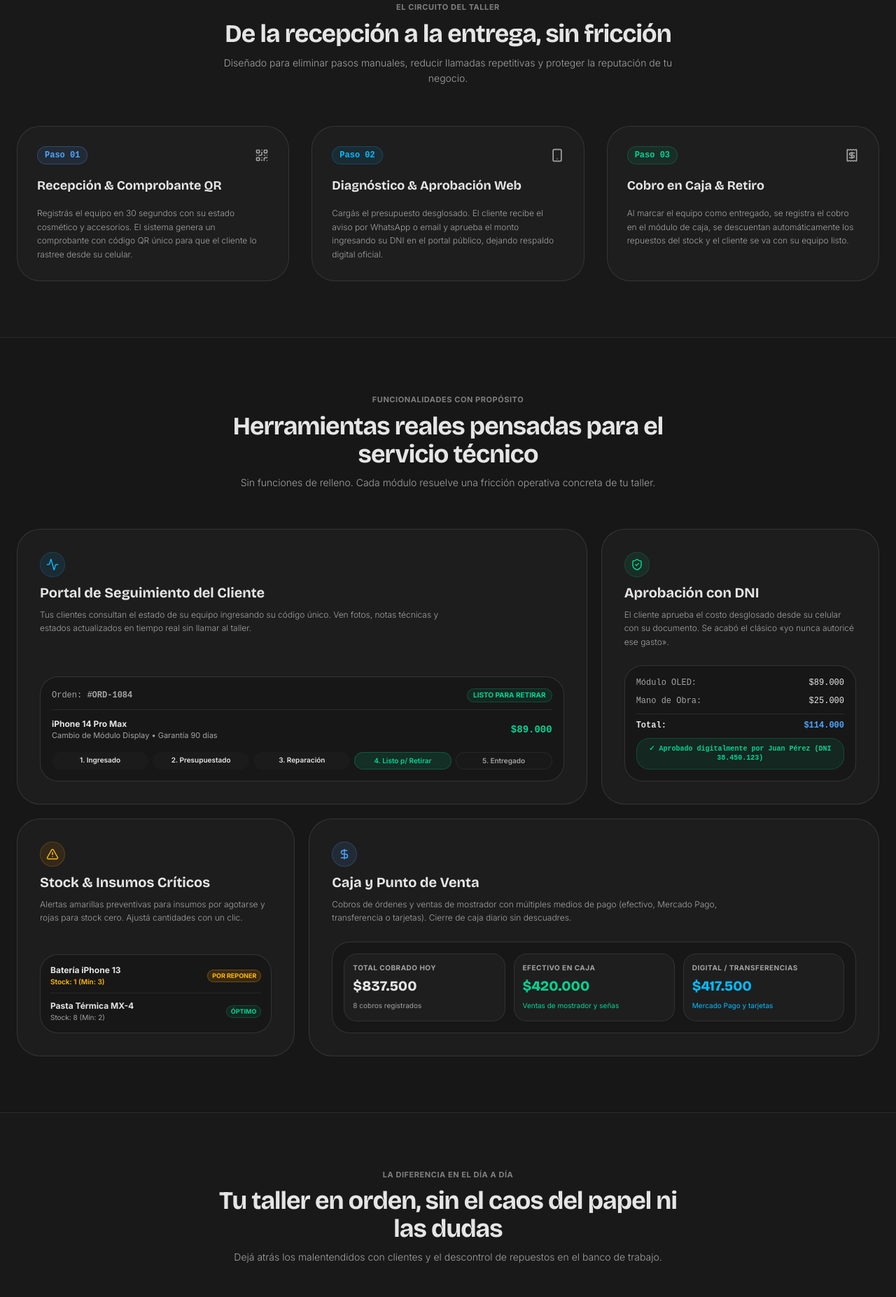
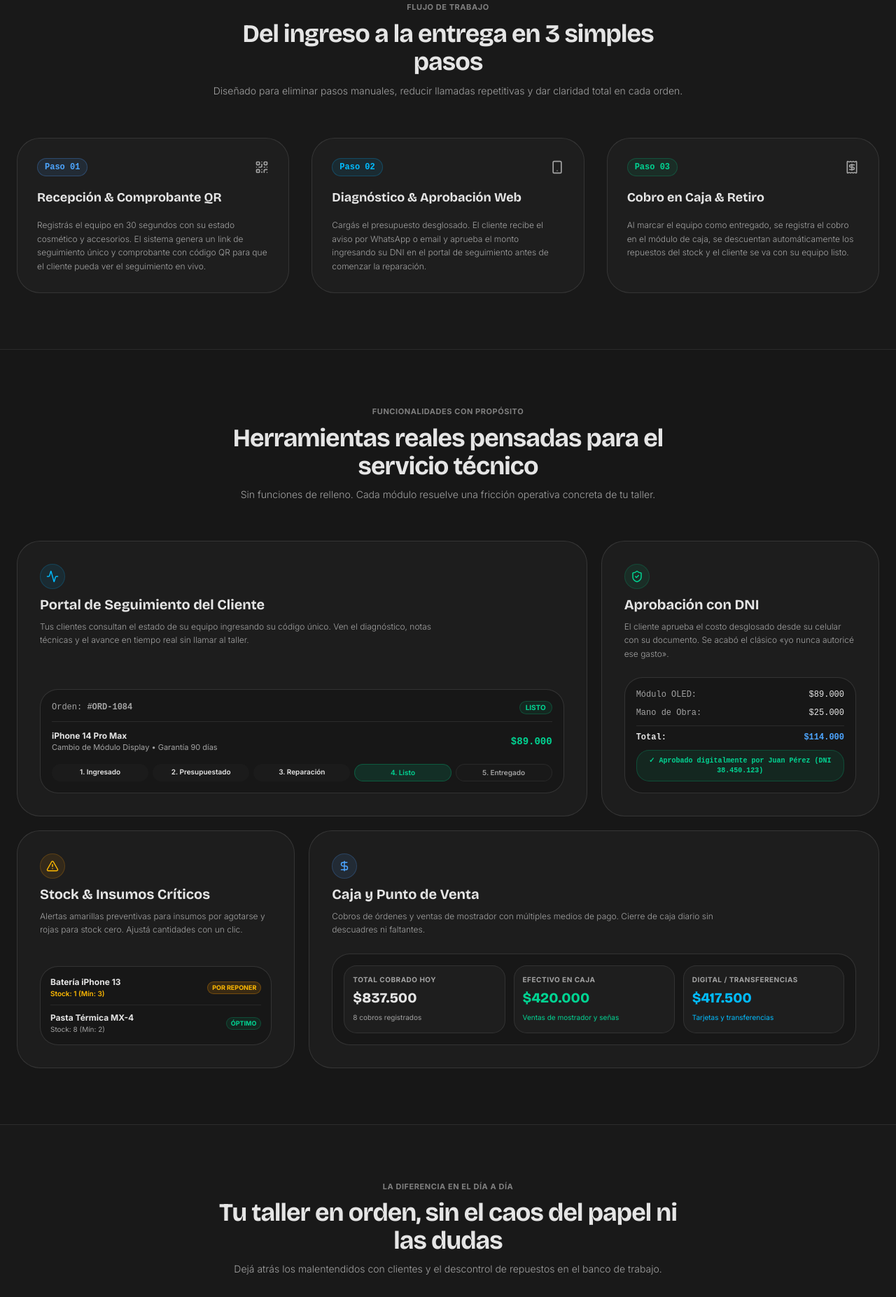
Before and after one commit to ejow78/TallerIII, a React (Vite) app in the folder frontend/: page / in a window 1280 px wide. Shown: the part 880-2734 px from the top of the page at 70% size. Built offline with nearby package versions, Linux system fonts and the light colour scheme.

Commit message:
feat(landing): refine workflow titles, clean stepper labels, remove Mercado Pago, and center comparison CTA

```diff
--- a/frontend/src/views/public/LandingPage.jsx
+++ b/frontend/src/views/public/LandingPage.jsx
@@ -233,18 +233,18 @@ export default function LandingPage() {
         </div>
       </section>
 
-      {/* SECCIÓN 2: EL CIRCUITO DEL TALLER EN 3 PASOS (STORYTELLING LINEAL) */}
+      {/* SECCIÓN 2: FLUJO DE TRABAJO EN 3 PASOS */}
       <section className="py-20 px-6 bg-card/15 border-t border-border/50 relative z-10">
         <div className="max-w-7xl mx-auto space-y-14">
           <div className="text-center max-w-2xl mx-auto space-y-2.5">
             <span className="text-[11px] font-bold uppercase tracking-wider text-muted-foreground/75 block">
-              El Circuito del Taller
+              Flujo de Trabajo
             </span>
             <h2 className="font-outfit text-3xl sm:text-4xl font-bold text-foreground tracking-tight">
-              De la recepción a la entrega, sin fricción
+              Del ingreso a la entrega en 3 simples pasos
             </h2>
             <p className="text-muted-foreground text-sm font-light leading-relaxed">
-              Diseñado para eliminar pasos manuales, reducir llamadas repetitivas y proteger la reputación de tu negocio.
+              Diseñado para eliminar pasos manuales, reducir llamadas repetitivas y dar claridad total en cada orden.
             </p>
           </div>
 
@@ -261,7 +261,7 @@ export default function LandingPage() {
                 Recepción & Comprobante QR
               </h3>
               <p className="text-xs text-muted-foreground font-light leading-relaxed">
-                Registrás el equipo en 30 segundos con su estado cosmético y accesorios. El sistema genera un comprobante con código QR único para que el cliente lo rastree desde su celular.
+                Registrás el equipo en 30 segundos con su estado cosmético y accesorios. El sistema genera un link de seguimiento único y comprobante con código QR para que el cliente pueda ver el seguimiento en vivo.
               </p>
             </div>
 
@@ -277,7 +277,7 @@ export default function LandingPage() {
                 Diagnóstico & Aprobación Web
               </h3>
               <p className="text-xs text-muted-foreground font-light leading-relaxed">
-                Cargás el presupuesto desglosado. El cliente recibe el aviso por WhatsApp o email y aprueba el monto ingresando su DNI en el portal público, dejando respaldo digital oficial.
+                Cargás el presupuesto desglosado. El cliente recibe el aviso por WhatsApp o email y aprueba el monto ingresando su DNI en el portal de seguimiento antes de comenzar la reparación.
               </p>
             </div>
 
@@ -327,7 +327,7 @@ export default function LandingPage() {
                   Portal de Seguimiento del Cliente
                 </h3>
                 <p className="text-xs text-muted-foreground font-light leading-relaxed max-w-xl">
-                  Tus clientes consultan el estado de su equipo ingresando su código único. Ven fotos, notas técnicas y estados actualizados en tiempo real sin llamar al taller.
+                  Tus clientes consultan el estado de su equipo ingresando su código único. Ven el diagnóstico, notas técnicas y el avance en tiempo real sin llamar al taller.
                 </p>
               </div>
 
@@ -336,7 +336,7 @@ export default function LandingPage() {
                 <div className="flex items-center justify-between text-xs border-b border-border/50 pb-2.5">
                   <span className="font-mono text-muted-foreground">Orden: <strong>#ORD-1084</strong></span>
                   <span className="rounded-md bg-emerald-500/10 text-emerald-400 border border-emerald-500/25 px-2 py-0.5 text-[10px] font-bold uppercase">
-                    Listo para Retirar
+                    Listo
                   </span>
                 </div>
                 <div className="flex items-center justify-between text-xs">
@@ -351,7 +351,7 @@ export default function LandingPage() {
                   <div className="p-1 rounded bg-muted/60 text-foreground">1. Ingresado</div>
                   <div className="p-1 rounded bg-muted/60 text-foreground">2. Presupuestado</div>
                   <div className="p-1 rounded bg-muted/60 text-foreground">3. Reparación</div>
-                  <div className="p-1 rounded bg-emerald-500/15 text-emerald-400 border border-emerald-500/30">4. Listo p/ Retirar</div>
+                  <div className="p-1 rounded bg-emerald-500/15 text-emerald-400 border border-emerald-500/30">4. Listo</div>
                   <div className="p-1 rounded bg-muted/40 text-muted-foreground border border-border/40">5. Entregado</div>
                 </div>
               </div>
@@ -438,7 +438,7 @@ export default function LandingPage() {
                   Caja y Punto de Venta
                 </h3>
                 <p className="text-xs text-muted-foreground font-light leading-relaxed max-w-xl">
-                  Cobros de órdenes y ventas de mostrador con múltiples medios de pago (efectivo, Mercado Pago, transferencia o tarjetas). Cierre de caja diario sin descuadres.
+                  Cobros de órdenes y ventas de mostrador con múltiples medios de pago. Cierre de caja diario sin descuadres ni faltantes.
                 </p>
               </div>
 
@@ -469,7 +469,7 @@ export default function LandingPage() {
                   <span className="font-outfit text-xl font-black text-sky-400 block mt-1">
                     $417.500
                   </span>
-                  <span className="text-[10px] text-sky-400">Mercado Pago y tarjetas</span>
+                  <span className="text-[10px] text-sky-400">Tarjetas y transferencias</span>
                 </div>
               </div>
             </div>
@@ -494,9 +494,9 @@ export default function LandingPage() {
 
           <div className="grid grid-cols-1 md:grid-cols-2 gap-6 sm:gap-8 items-stretch">
             {/* Columna 1: Taller Tradicional */}
-            <div className="rounded-2xl bg-destructive/5 border border-destructive/20 p-6 sm:p-8 flex flex-col justify-between space-y-6">
+            <div className="rounded-2xl bg-card/45 border border-border/70 p-6 sm:p-8 flex flex-col justify-between space-y-6 hover:border-border transition-colors">
               <div className="space-y-4">
-                <div className="inline-flex items-center gap-2 px-3 py-1 rounded-md bg-destructive/15 text-destructive text-xs font-bold uppercase tracking-wider">
+                <div className="inline-flex items-center gap-2 px-3 py-1 rounded-md bg-muted/60 text-muted-foreground border border-border/60 text-xs font-semibold uppercase tracking-wider">
                   <span>Taller Tradicional</span>
                 </div>
                 <h3 className="font-outfit text-xl font-bold text-foreground">
@@ -528,9 +528,9 @@ export default function LandingPage() {
             </div>
 
             {/* Columna 2: Con RepairIT */}
-            <div className="rounded-2xl bg-primary/5 border border-primary/25 p-6 sm:p-8 flex flex-col justify-between space-y-6">
+            <div className="rounded-2xl bg-card/45 border border-border/70 p-6 sm:p-8 flex flex-col justify-between space-y-6 hover:border-border transition-colors">
               <div className="space-y-4">
-                <div className="inline-flex items-center gap-2 px-3 py-1 rounded-md bg-primary/15 text-primary text-xs font-bold uppercase tracking-wider">
+                <div className="inline-flex items-center gap-2 px-3 py-1 rounded-md bg-primary/10 text-primary border border-primary/25 text-xs font-semibold uppercase tracking-wider">
                   <span>Con RepairIT</span>
                 </div>
                 <h3 className="font-outfit text-xl font-bold text-foreground">
@@ -547,7 +547,7 @@ export default function LandingPage() {
                   </li>
                   <li className="flex items-start gap-2.5">
                     <span className="text-primary font-bold shrink-0">✓</span>
-                    <span>Presupuesto detallado aprobado con DNI antes de tocar el equipo, con respaldo oficial.</span>
+                    <span>Presupuesto detallado aprobado con DNI en el portal de seguimiento antes de comenzar la reparación.</span>
                   </li>
                   <li className="flex items-start gap-2.5">
                     <span className="text-primary font-bold shrink-0">✓</span>
@@ -555,20 +555,28 @@ export default function LandingPage() {
                   </li>
                   <li className="flex items-start gap-2.5">
                     <span className="text-primary font-bold shrink-0">✓</span>
-                    <span>Caja cuadrada con desglose instantáneo de efectivo, Mercado Pago y transferencias.</span>
+                    <span>Caja cuadrada con desglose instantáneo de cobros en efectivo, tarjetas y transferencias bancarias.</span>
                   </li>
                 </ul>
               </div>
+            </div>
+          </div>
 
-              <div className="pt-2">
-                <Button
-                  asChild
-                  className="w-full bg-primary hover:bg-primary/90 text-primary-foreground font-bold py-2.5 rounded-lg cursor-pointer"
-                >
-                  <a href={registerUrl}>Comenzar a ordenar mi taller</a>
-                </Button>
-              </div>
-            </div>
+          {/* CTA centrado debajo de la comparativa */}
+          <div className="flex flex-col items-center justify-center pt-2 space-y-2.5">
+            <Button
+              asChild
+              size="lg"
+              className="bg-primary hover:bg-primary/90 text-primary-foreground font-bold px-8 h-12 rounded-xl shadow-lg shadow-primary/20 transition-all cursor-pointer"
+            >
+              <a href={registerUrl} className="flex items-center gap-2">
+                <span>Comenzar a ordenar mi taller</span>
+                <ArrowRight className="w-4 h-4" />
+              </a>
+            </Button>
+            <span className="text-[11px] text-muted-foreground font-light">
+              Sin tarjeta de crédito requerida • 14 días de prueba gratuita
+            </span>
           </div>
         </div>
       </section>
```
